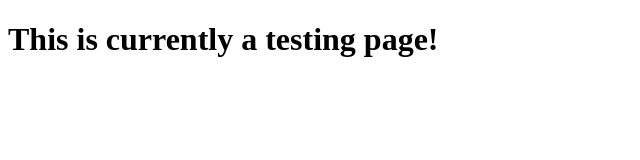
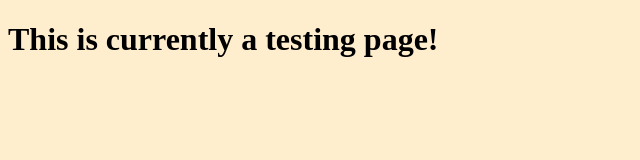
Before and after one commit to Oxanis/the-liminal-complex, a plain HTML site: page index.html in a window 1280 px wide. Shown: the whole page, without its empty margins (0-640 px from the left). Drawn offline with Linux system fonts and the light colour scheme.

Commit message:
Update index.html

```diff
--- a/index.html
+++ b/index.html
@@ -1,2 +1,8 @@
 <!DOCTYPE html>
-<h1>This is currently a testing page!</h1>
+
+<html>
+	<head>
+		<link rel="stylesheet" href="/style.css">
+	</head>
+  <h1>This is currently a testing page!</h1>
+</html>
```
